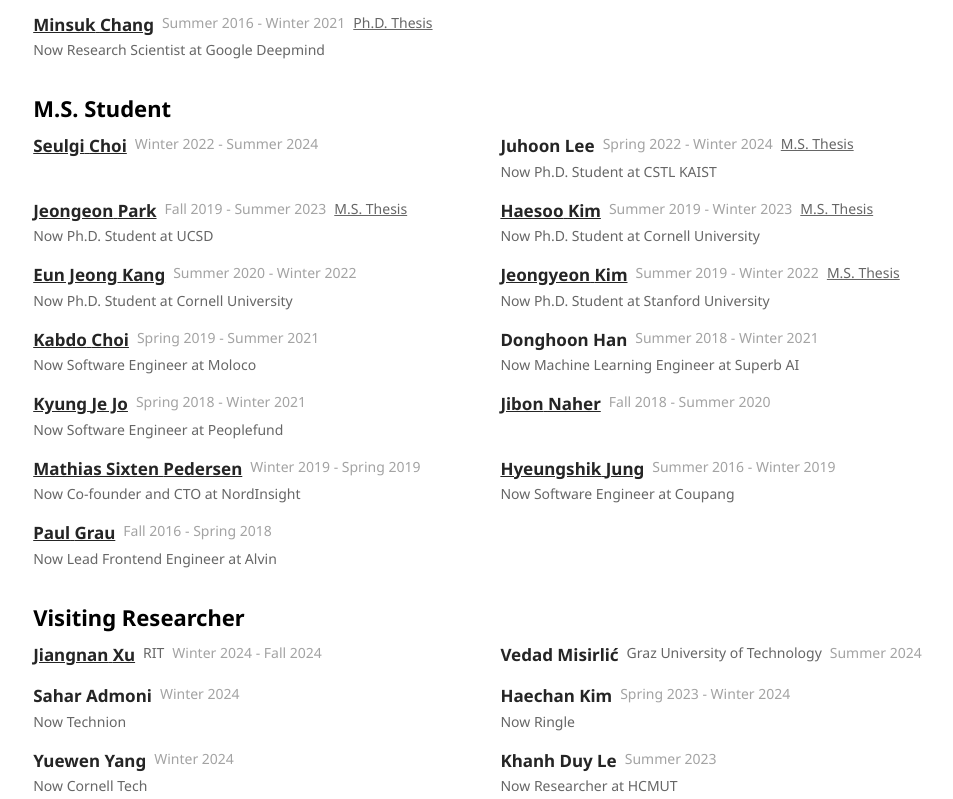
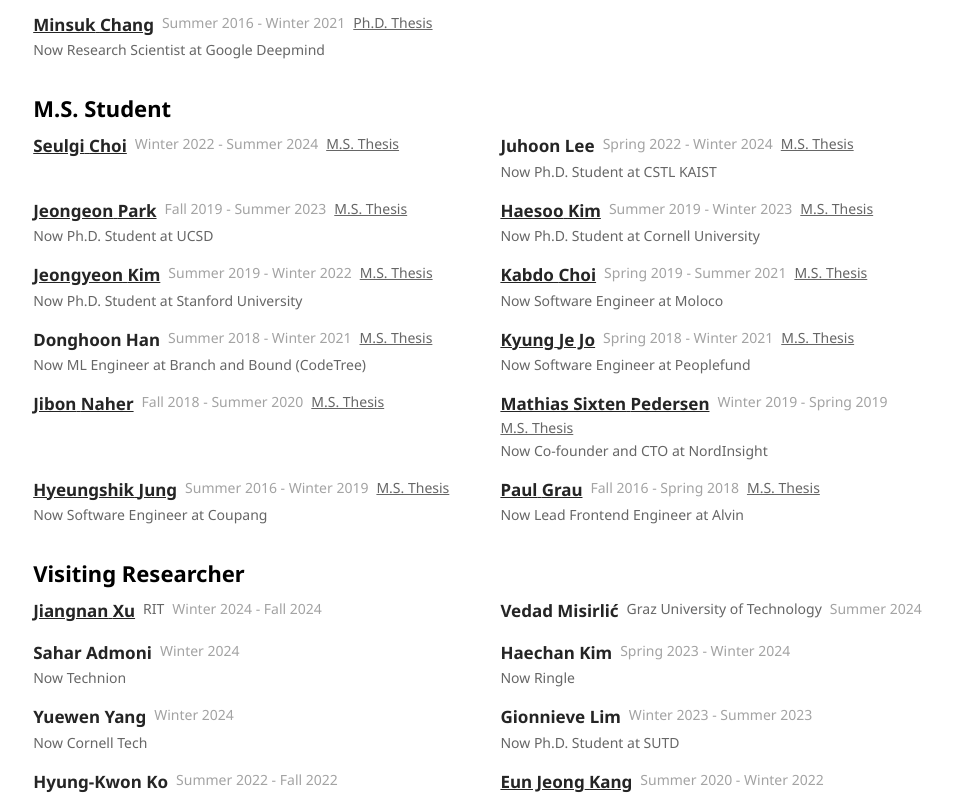
Before and after one commit to uhcsed/uhcsed.github.io, a Next.js app: page /people in a window 1280 px wide. Shown: the part 5500-6299 px from the top of the page, without its empty margins (48-1001 px from the left). Built offline with nearby package versions, Linux system fonts and the light colour scheme.

Commit message:
Update current positions of alumni (#91)
* Update current positions of alumni

* Update current position

* Fix the categories of some alumni, add thesis links

* Update positions of alumni

```diff
--- a/src/data/members.ts
+++ b/src/data/members.ts
@@ -218,6 +218,8 @@ export const MEMBERS: Record<string, Member> = {
     email: 'leesungchul@kaist.ac.kr',
     kixlabPosition: 'Ph.D. Student',
     img: 'sclee.png',
+    startYear: 2016,
+    startSeason: 'Summer',
   },
   kihoonson: {
     firstName: 'Kihoon',
@@ -248,6 +250,7 @@ export const MEMBERS: Record<string, Member> = {
     startYear: 2022,
     endSeason: 'Summer',
     endYear: 2024,
+    msThesis: 'https://kixlab.github.io/website-files/theses/thesis-ms-2024-seulgi.pdf',
   },
   jihyeonghong: {
     firstName: 'Jihyeong',
@@ -611,12 +614,13 @@ export const MEMBERS: Record<string, Member> = {
     endSeason: 'Fall',
     kixlabPosition: 'Visiting Researcher',
     isAlumni: true,
+    currentPosition: 'Ph.D. Student at Stanford University',
   },
   eunjeongkang: {
     firstName: 'Eun Jeong',
     lastName: 'Kang',
     currentPosition: 'Ph.D. Student at Cornell University',
-    kixlabPosition: 'M.S. Student',
+    kixlabPosition: 'Visiting Researcher',
     isAlumni: true,
     site: 'https://eunkang.info/',
     startYear: 2020,
@@ -628,7 +632,7 @@ export const MEMBERS: Record<string, Member> = {
     firstName: 'Jeongyeon',
     lastName: 'Kim',
     msThesis: 'https://kixlab.github.io/website-files/theses/thesis-ms-2022-jeongyeon.pdf',
-    currentPosition: ' Ph.D. Student at Stanford University',
+    currentPosition: 'Ph.D. Student at Stanford University',
     kixlabPosition: 'M.S. Student',
     isAlumni: true,
     startYear: 2019,
@@ -672,6 +676,7 @@ export const MEMBERS: Record<string, Member> = {
     endYear: 2021,
     endSeason: 'Summer',
     site: 'https://www.kabdochoi.com/',
+    msThesis: 'https://kixlab.github.io/website-files/theses/thesis-ms-2021-kabdo.pdf',
   },
   taewookkim: {
     firstName: 'Taewook',
@@ -700,13 +705,14 @@ export const MEMBERS: Record<string, Member> = {
   donghoonhan: {
     firstName: 'Donghoon',
     lastName: 'Han',
-    currentPosition: 'Machine Learning Engineer at Superb AI',
     kixlabPosition: 'M.S. Student',
     isAlumni: true,
     startYear: 2018,
     startSeason: 'Summer',
     endYear: 2021,
     endSeason: 'Winter',
+    currentPosition: 'ML Engineer at Branch and Bound (CodeTree)',
+    msThesis: 'https://kixlab.github.io/website-files/theses/thesis-ms-2021-hoon.pdf',
   },
   minsukchang: {
     firstName: 'Minsuk',
@@ -732,6 +738,7 @@ export const MEMBERS: Record<string, Member> = {
     endYear: 2021,
     endSeason: 'Winter',
     site: 'https://kyungjejo.com/',
+    msThesis: 'https://kixlab.github.io/website-files/theses/thesis-ms-2020-kyungje.pdf',
   },
   jibonnaher: {
     firstName: 'Jibon',
@@ -743,6 +750,7 @@ export const MEMBERS: Record<string, Member> = {
     endYear: 2020,
     endSeason: 'Summer',
     site: 'https://jibonnaher.github.io/',
+    msThesis: 'https://kixlab.github.io/website-files/theses/thesis-ms-2020-jibon.pdf',
   },
   jisoolee: {
     firstName: 'Jisoo',
@@ -779,6 +787,7 @@ export const MEMBERS: Record<string, Member> = {
     endSeason: 'Spring',
     site: 'https://sixped.dk/',
     currentPosition: 'Co-founder and CTO at NordInsight',
+    msThesis: 'https://kixlab.github.io/website-files/theses/thesis-ms-2019-mathias.pdf',
   },
   eveyhuang: {
     firstName: 'Evey',
@@ -803,6 +812,7 @@ export const MEMBERS: Record<string, Member> = {
     endSeason: 'Winter',
     site: 'https://hyeungshikjung.com/',
     currentPosition: 'Software Engineer at Coupang',
+    msThesis: 'https://kixlab.github.io/website-files/theses/thesis-ms-2019-hyeungshik.pdf',
   },
   yichingjanethuang: {
     firstName: 'Yi-Ching (Janet)',
@@ -814,7 +824,7 @@ export const MEMBERS: Record<string, Member> = {
     endYear: 2018,
     endSeason: 'Fall',
     site: 'https://janetyc.github.io/',
-    currentPosition: ' Assistant Professor at Eindhoven University of Technology ',
+    currentPosition: 'Assistant Professor at Eindhoven University of Technology',
   },
   johnjoonyoungchung: {
     firstName: 'John Joon Young',
@@ -826,7 +836,7 @@ export const MEMBERS: Record<string, Member> = {
     endYear: 2018,
     endSeason: 'Spring',
     site: 'https://johnr0.github.io/',
-    currentPosition: ' Research Scientist at Midjourney',
+    currentPosition: 'Research Scientist at Midjourney',
   },
   paulgrau: {
     firstName: 'Paul',
@@ -839,6 +849,7 @@ export const MEMBERS: Record<string, Member> = {
     endSeason: 'Spring',
     site: 'https://graycoding.com/',
     currentPosition: 'Lead Frontend Engineer at Alvin',
+    msThesis: 'https://kixlab.github.io/website-files/theses/thesis-ms-2018-paul.pdf',
   },
   haechankim: {
     firstName: 'Haechan',
@@ -927,7 +938,7 @@ export const MEMBERS: Record<string, Member> = {
   khanhduyle: {
     firstName: 'Khanh Duy',
     lastName: 'Le',
-    kixlabPosition: 'Visiting Researcher',
+    kixlabPosition: 'Undergrad Intern',
     isAlumni: true,
     startSeason: 'Summer',
     startYear: 2023,
@@ -954,6 +965,7 @@ export const MEMBERS: Record<string, Member> = {
     endYear: 2024,
     endSeason: 'Winter',
     affiliation: 'Seoultech',
+    currentPosition: 'Ph.D. Student at University of Notre Dame',
   },
   jiwonjang: {
     firstName: 'Jiwon',
@@ -1006,6 +1018,7 @@ export const MEMBERS: Record<string, Member> = {
     startYear: 2023,
     affiliation: 'UCSD',
     site: 'https://bryanmin.me/',
+    currentPosition: 'Ph.D. Student at UCSD',
   },
   seongheelee: {
     firstName: 'Seong Hee',
@@ -1015,6 +1028,7 @@ export const MEMBERS: Record<string, Member> = {
     startSeason: 'Summer',
     startYear: 2021,
     affiliation: 'Cornell University',
+    currentPosition: 'M.S. Student at Stanford University',
   },
   michallewkowicz: {
     firstName: 'Michal',
@@ -1044,6 +1058,7 @@ export const MEMBERS: Record<string, Member> = {
     endYear: 2023,
     endSeason: 'Summer',
     affiliation: 'KAIST',
+    currentPosition: 'M.S. Student at Georgia Tech',
   },
   dakyeomahn: {
     firstName: 'Dakyeom',
@@ -1077,6 +1092,7 @@ export const MEMBERS: Record<string, Member> = {
     endYear: 2023,
     endSeason: 'Spring',
     affiliation: 'KAIST',
+    currentPosition: 'M.S. Student at CSTL KAIST',
   },
   soyeongmin: {
     firstName: 'Soyeong',
@@ -1086,6 +1102,7 @@ export const MEMBERS: Record<string, Member> = {
     startSeason: 'Winter',
     startYear: 2023,
     affiliation: 'KAIST',
+    currentPosition: 'M.S. Student at Next Interface Lab, KAIST',
   },
   arghyasarkar: {
     firstName: 'Arghya',
@@ -1116,6 +1133,7 @@ export const MEMBERS: Record<string, Member> = {
     endYear: 2022,
     endSeason: 'Summer',
     affiliation: 'KAIST',
+    currentPosition: 'M.S. Student at KAIST Graduate School of AI',
   },
   inhwasong: {
     firstName: 'Inhwa',
@@ -1166,6 +1184,7 @@ export const MEMBERS: Record<string, Member> = {
     endYear: 2022,
     endSeason: 'Summer',
     affiliation: 'KAIST',
+    currentPosition: 'M.S. Student at HCI Lab, KAIST',
   },
   subeenpark: {
     firstName: 'Subeen',
@@ -1196,6 +1215,7 @@ export const MEMBERS: Record<string, Member> = {
     startSeason: 'Winter',
     startYear: 2022,
     affiliation: 'KAIST',
+    currentPosition: 'M.S. Student at KAIST',
   },
   jeannechoi: {
     firstName: 'Jeanne',
@@ -1207,6 +1227,7 @@ export const MEMBERS: Record<string, Member> = {
     endYear: 2021,
     endSeason: 'Fall',
     affiliation: 'KAIST',
+    currentPosition: 'M.S. Student at CSTL KAIST',
   },
   nurlykhankopenov: {
     firstName: 'Nurlykhan',
@@ -1286,6 +1307,7 @@ export const MEMBERS: Record<string, Member> = {
     startSeason: 'Winter',
     endYear: 2021,
     endSeason: 'Summer',
+    currentPosition: 'M.S. Student at HCI Lab, KAIST',
   },
   sanghyeonlee: {
     firstName: 'Sanghyeon',
@@ -1350,6 +1372,7 @@ export const MEMBERS: Record<string, Member> = {
     endYear: 2021,
     endSeason: 'Summer',
     affiliation: 'UNIST',
+    currentPosition: 'M.S. Student at CSTL KAIST',
   },
   intizartashov: {
     firstName: 'Intizar',
@@ -1413,6 +1436,7 @@ export const MEMBERS: Record<string, Member> = {
     endYear: 2020,
     endSeason: 'Fall',
     affiliation: 'KAIST',
+    currentPosition: 'Ph.D. Student at UIUC',
   },
   umartaufiqulhakim: {
     firstName: 'Umar',
@@ -1547,7 +1571,7 @@ export const MEMBERS: Record<string, Member> = {
     endYear: 2019,
     endSeason: 'Summer',
     affiliation: 'KAIST',
-    currentPosition: 'M.S. Student at KAIST ',
+    currentPosition: 'ML Researcher at Scatter Lab',
   },
   yeonsukim: {
     firstName: 'Yeonsu',
@@ -1557,7 +1581,7 @@ export const MEMBERS: Record<string, Member> = {
     startSeason: 'Summer',
     startYear: 2019,
     affiliation: 'KAIST',
-    currentPosition: 'M.S. Student at HCI Lab, KAIST',
+    currentPosition: 'Ph.D. Student at HCI Lab, KAIST',
   },
   jaeyoonsong: {
     firstName: 'Jaeyoon',
@@ -1636,7 +1660,7 @@ export const MEMBERS: Record<string, Member> = {
     startSeason: 'Winter',
     startYear: 2019,
     affiliation: 'KAIST',
-    currentPosition: ' M.S. Student at KAIST',
+    currentPosition: 'M.S. Student at KAIST',
   },
   seonghopark: {
     firstName: 'Seongho',
@@ -1657,7 +1681,7 @@ export const MEMBERS: Record<string, Member> = {
     startSeason: 'Summer',
     startYear: 2018,
     affiliation: 'SNU',
-    currentPosition: 'M.S. Student at KAIST Graduate School of AI',
+    currentPosition: 'CPO at Branch and Bound (CodeTree)',
     site: 'http://hyuntak.com/',
   },
   rachelkwak: {
@@ -1872,7 +1896,8 @@ export const MEMBERS: Record<string, Member> = {
     endYear: 2017,
     endSeason: 'Winter',
     affiliation: 'KAIST',
-    currentPosition: 'M.S. Student at NMSL',
+    currentPosition: 'Ph.D. Student at CMU',
+    site: 'https://hyunsungcho.com/',
   },
   juhosun: {
     firstName: 'Juho',
@@ -1906,7 +1931,7 @@ export const MEMBERS: Record<string, Member> = {
     endYear: 2016,
     endSeason: 'Fall',
     affiliation: 'KAIST',
-    currentPosition: 'M.S. Student at U&I Lab',
+    currentPosition: 'Ph.D. Student at U&I Lab',
   },
   taekyungpark: {
     firstName: 'Taekyung',
@@ -1917,15 +1942,6 @@ export const MEMBERS: Record<string, Member> = {
     startYear: 2016,
     affiliation: 'SNU',
   },
-  // sungchullee: {
-  //   firstName: 'Sung-Chul',
-  //   lastName: 'Lee',
-  //   email: 'leesungchul@kaist.ac.kr',
-  //   kixlabPosition: 'Ph.D. Student',
-  //   img: 'sclee.png',
-  //   startYear: 2016,
-  //   startSeason: 'Summer',
-  // },
   oaksilkim: {
     firstName: 'Oaksil',
     lastName: 'Kim',
```
